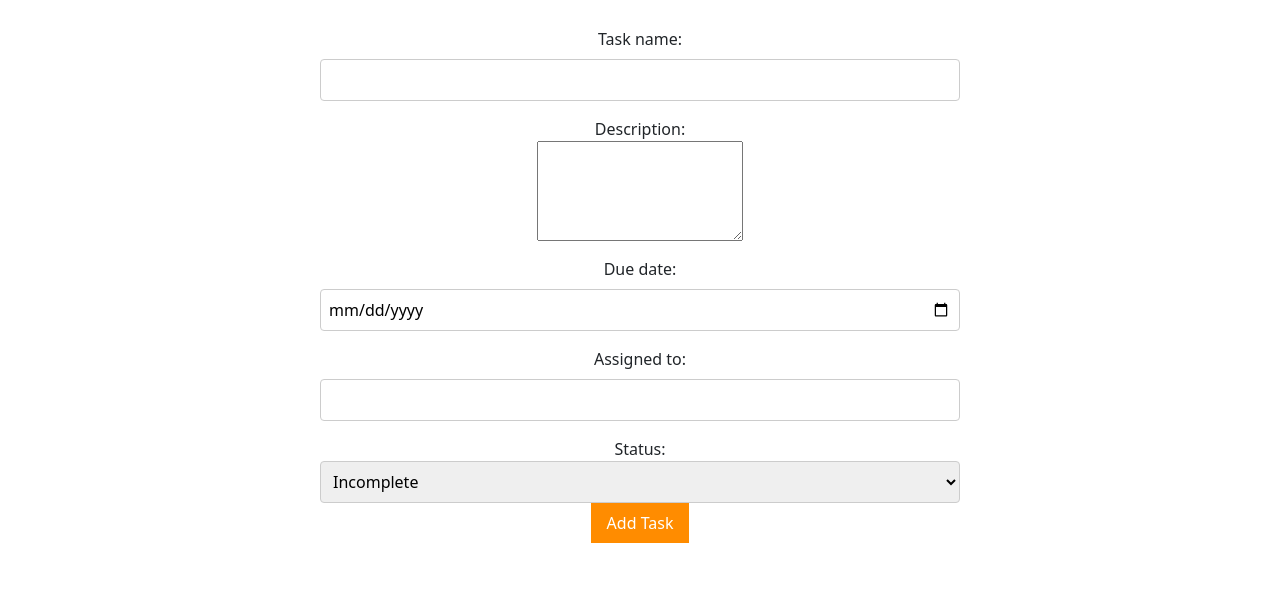
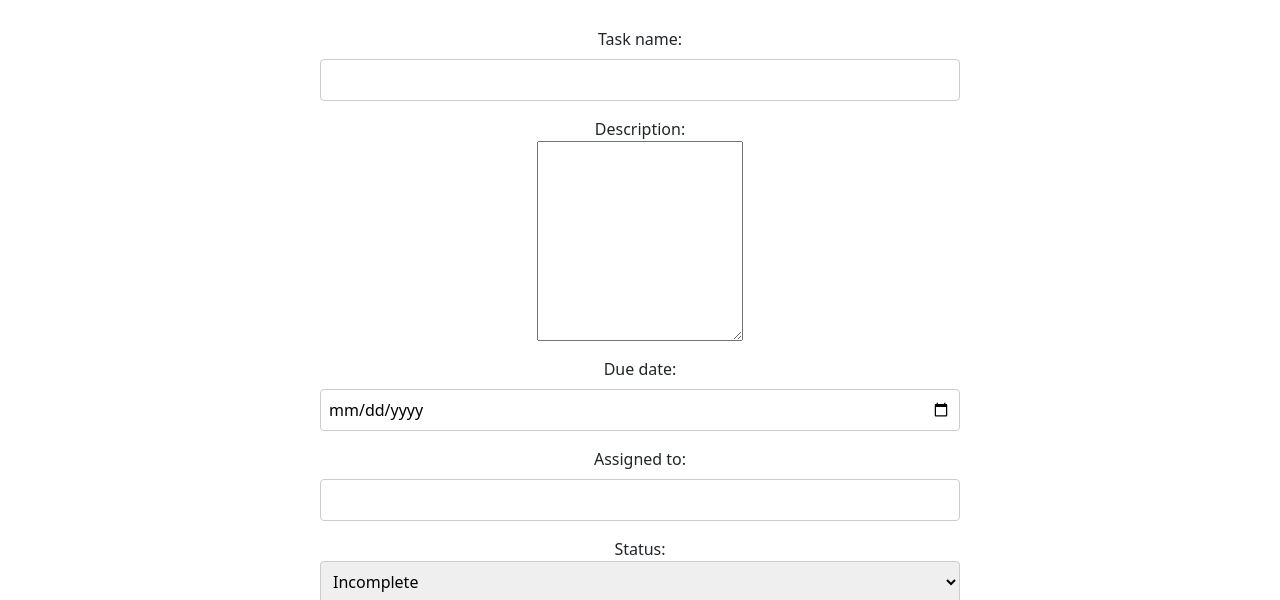
Before and after one commit to Izman03/task-planner, a plain HTML site: page index.html in a window 1280 px wide. Shown: the part 147-747 px from the top of the page. Drawn offline with nearby package versions, Linux system fonts and the light colour scheme.

Commit message:
Update style.css

```diff
--- a/style.css
+++ b/style.css
@@ -118,8 +118,8 @@ body {margin:0;font-family:Arial}
   color: darkorange;
 }
 
-#description {
-  height: 100px; /* or any other value you want */
+textarea {
+  height: 200px;
 }
 
 .intro h2 {
```
